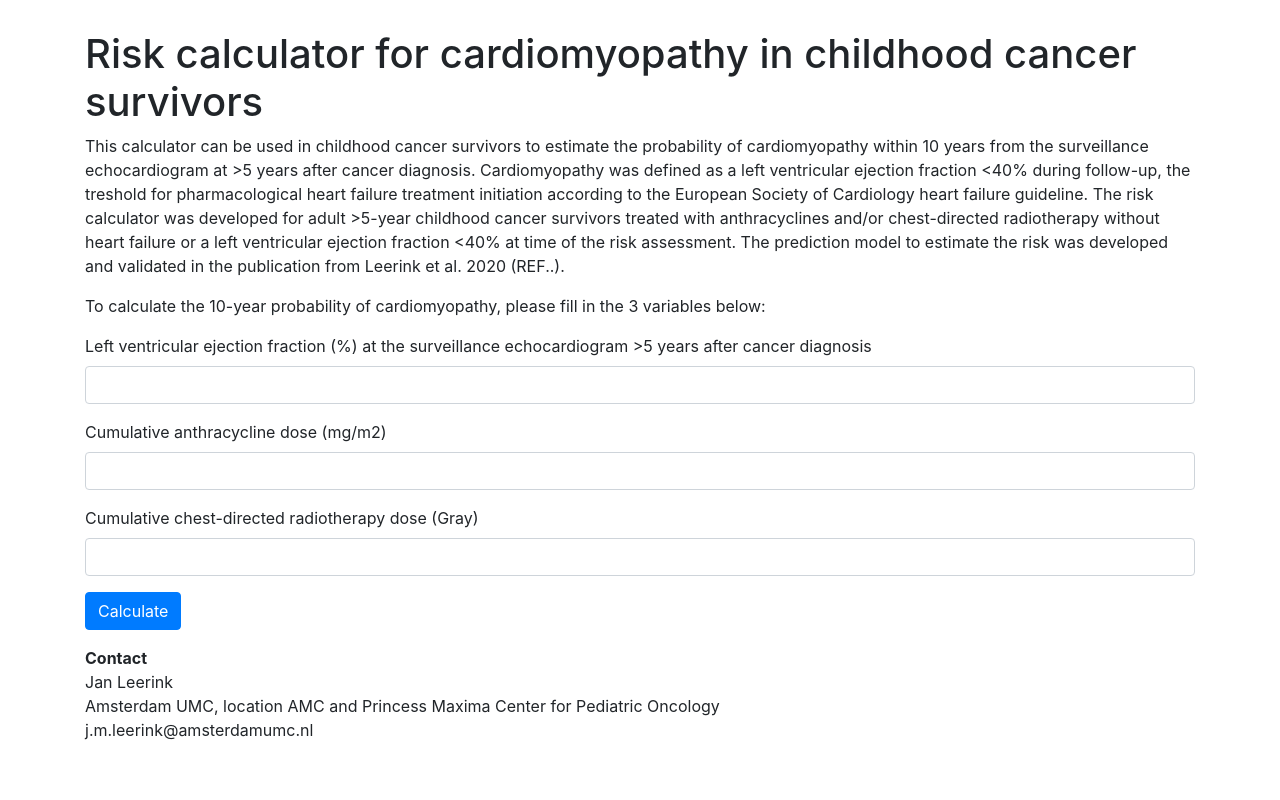
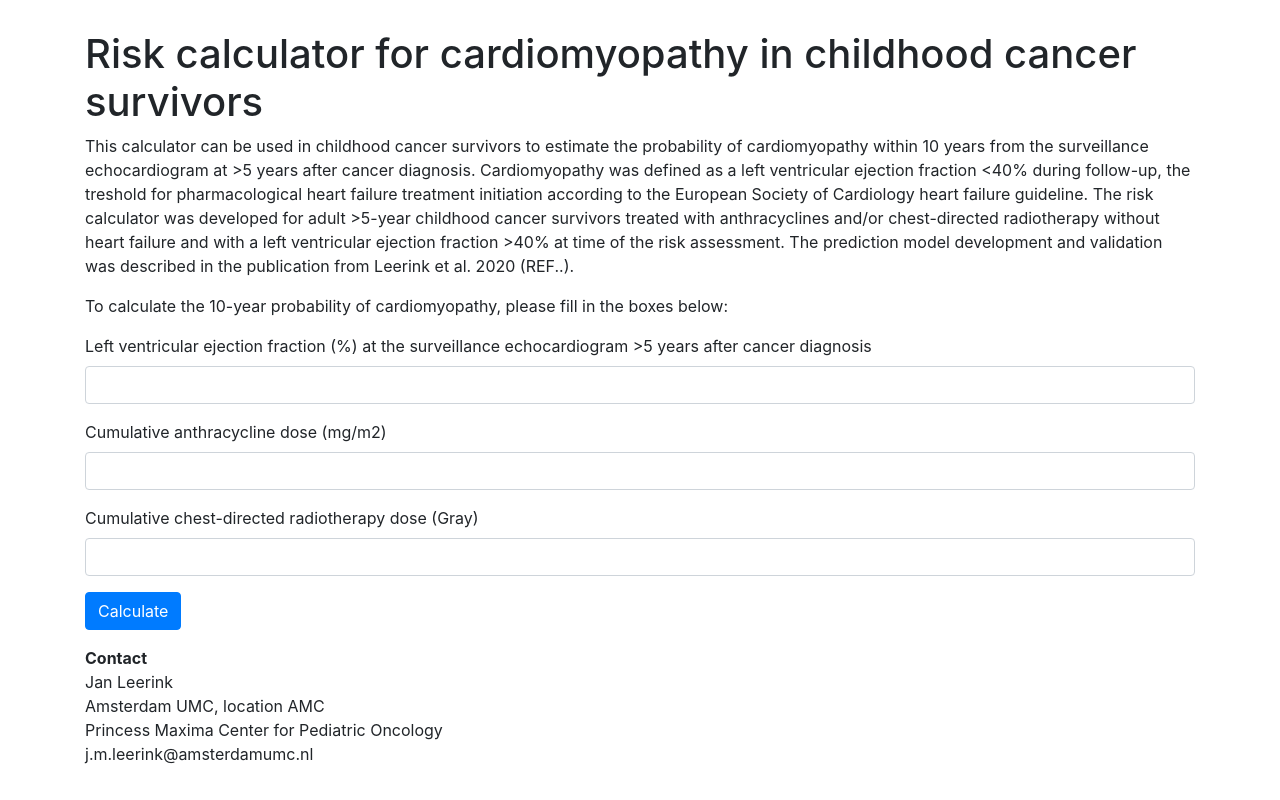
Before and after one commit to casperleerink/risk_of_cardiomyopathy, a plain HTML site: page index.html in a window 1280 px wide. Drawn offline with nearby package versions, Linux system fonts and the light colour scheme.

Commit message:
Update index.html

```diff
--- a/index.html
+++ b/index.html
@@ -22,7 +22,7 @@ Je kan de veranderingen die je maakt direct in de browser zien door deze file te
 <body>
     <div class="container">
         <div class="row">
-        <div class="col-md-12">
+        <div class="col-sm-12">
             <!-- Deze sectie is de titel die je ziet op de pagina en daarna de nummer input tabs -->
             <h1>Risk calculator for cardiomyopathy in childhood cancer survivors</h1>
 
@@ -33,10 +33,10 @@ Je kan de veranderingen die je maakt direct in de browser zien door deze file te
                 the treshold for pharmacological heart failure treatment initiation according to
                 the European Society of Cardiology heart failure guideline.
                 The risk calculator was developed for adult >5-year childhood cancer survivors treated with anthracyclines and/or chest-directed radiotherapy
-                without heart failure or a left ventricular ejection fraction <40% at time of the risk assessment.
-                The prediction model to estimate the risk was developed and validated in the publication from Leerink et al. 2020 (REF..).
+                without heart failure and with a left ventricular ejection fraction >40% at time of the risk assessment.
+                The prediction model development and validation was described in the publication from Leerink et al. 2020 (REF..).
                 </p>
-                <p>To calculate the 10-year probability of cardiomyopathy, please fill in the 3 variables below:</p>
+                <p>To calculate the 10-year probability of cardiomyopathy, please fill in the boxes below:</p>
 
             <form>
                 <div class="form-group">
@@ -64,7 +64,8 @@ Je kan de veranderingen die je maakt direct in de browser zien door deze file te
 
                 <p><b>Contact</b><br>
                 Jan Leerink<br>
-                Amsterdam UMC, location AMC and Princess Maxima Center for Pediatric Oncology<br>
+                Amsterdam UMC, location AMC <br>
+                Princess Maxima Center for Pediatric Oncology<br>
                 j.m.leerink@amsterdamumc.nl</p>
         </div>
 
```
